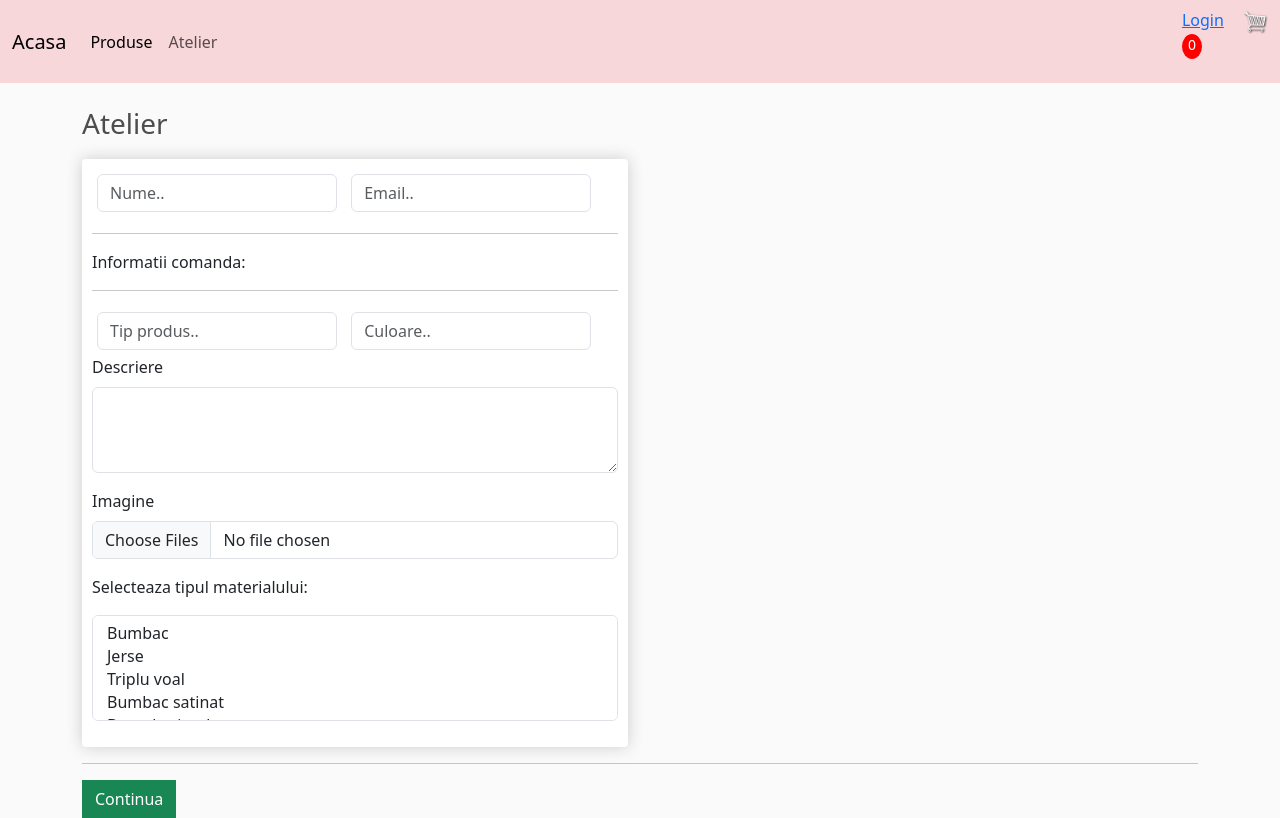
After one commit to GhineaCristina/Croitorie, a Django app: page /atelier/ in a window 1280 px wide. The commit adds this page. Run offline with Django 5.2, Linux system fonts and the light colour scheme.

Commit message:
Added atelier.html and home.html

```diff
--- /dev/null
+++ b/atelier/store/templates/store/atelier.html
@@ -0,0 +1,72 @@
+{% extends 'store/main.html' %}
+{% load static %}
+{% block content %}
+<h3>Atelier</h3>
+
+
+<div class="row">
+		<div class="col-lg-6">
+			<div class="box-element" id="form-wrapper">
+				<form id="form">
+					<div id="user-info">
+						<div class="form-field">
+							<input required class="form-control" type="text" name="name" placeholder="Nume..">
+						</div>
+						<div class="form-field">
+							<input required class="form-control" type="email" name="email" placeholder="Email..">
+						</div>
+					</div>
+
+					<div id="shipping-info">
+						<hr>
+						<p>Informatii comanda:</p>
+						<hr>
+						<div class="form-field">
+							<input class="form-control" type="text" name="address" placeholder="Tip produs..">
+						</div>
+						<div class="form-field">
+							<input class="form-control" type="text" name="city" placeholder="Culoare..">
+						</div>
+						<div class="mb-3">
+							  <label for="exampleFormControlTextarea1" class="form-label">Descriere</label>
+							  <textarea class="form-control" id="exampleFormControlTextarea1" rows="3"></textarea>
+						</div>
+						<div class="mb-3">
+							  <label for="formFileMultiple" class="form-label">Imagine</label>
+							  <input class="form-control" type="file" id="formFileMultiple" multiple>
+						</div>
+
+					</div>
+
+
+    <div class="mb-3">
+		<p>Selecteaza tipul materialului:</p>
+      <select class="form-select" multiple aria-label="Multiple select example">
+          <option value="1">Bumbac</option>
+          <option value = "2">Jerse</option>
+          <option value = "3">Triplu voal</option>
+          <option value = "4">Bumbac satinat</option>
+          <option value = "5">Dantela simpla</option>
+          <option value = "6">Dantela 3D</option>
+          <option value = "7">Stofa</option>
+          <option value = "8">Catifea</option>
+          <option value = "9">Tafta</option>
+          <option value = "10">Bumbac</option>
+          <option value = "11">Tul simplu</option>
+          <option value = "12">Tul cu model</option>
+      </select>
+    </div>
+
+</form>
+        </div>
+    </div>
+			</div>
+<hr>
+					<input id="form-button" class="btn btn-success btn-block" type="submit" value="Continua">
+			<br>
+			<div class="box-element hidden" id="payment-info">
+				<small>Paypal Options</small>
+			</div>
+
+		</div>
+{% endblock content %}
--- /dev/null
+++ b/atelier/store/templates/store/home.html
@@ -0,0 +1,5 @@
+{% extends 'store/main.html' %}
+{% load static %}
+{% block content %}
+<h3>Atelier de Croitorie</h3>
+{% endblock content %}
--- a/atelier/store/templates/store/main.html
+++ b/atelier/store/templates/store/main.html
@@ -16,17 +16,22 @@
 
     <nav class="navbar navbar-expand-lg bg-danger-subtle">
   <div class="container-fluid">
-    <a class="navbar-brand" href="{%url 'store'%}">Clothes</a>
+    <a class="navbar-brand" href="{%url 'home'%}">Acasa</a>
     <button class="navbar-toggler" type="button" data-bs-toggle="collapse" data-bs-target="#navbarSupportedContent" aria-controls="navbarSupportedContent" aria-expanded="false" aria-label="Toggle navigation">
       <span class="navbar-toggler-icon"></span>
     </button>
     <div class="collapse navbar-collapse" id="navbarSupportedContent">
       <ul class="navbar-nav me-auto mb-2 mb-lg-0">
         <li class="nav-item">
-          <a class="nav-link active" aria-current="page" href="{%url 'store'%}">Store</a>
+          <a class="nav-link active" aria-current="page" href="{%url 'store'%}">Produse</a>
+
         </li>
+        <li class="nav-item">
+          <a class="nav-link" href="{%url 'atelier' %}">Atelier</a>
+        </li>
+      </ul>
 
-      </ul>
+
       <div class="form-inline my-2 my-lg-0">
           <a href="#"class="btn-warning">Login</a>
           <a href="{% url 'cart' %}">
--- a/atelier/store/templates/store/store.html
+++ b/atelier/store/templates/store/store.html
@@ -9,8 +9,8 @@
                 <h6><strong>{{product.name}}</strong></h6>
 				<hr>
 
-				<button  class="btn btn-outline-secondary add-btn">Add to Cart</button>
-				<a class="btn btn-outline-success" href="#">View</a>
+				<button  class="btn btn-outline-secondary add-btn">Adauga in cos</button>
+				<a class="btn btn-outline-success" href="#">Vezi produs</a>
 				<h4 style="display: inline-block; float: right"><strong>{{product.price|floatformat:2}} Lei</strong></h4>
             </div>
         </div>
--- a/atelier/store/urls.py
+++ b/atelier/store/urls.py
@@ -2,7 +2,9 @@ from django.urls import path
 from . import views
 
 urlpatterns = [
-    path('', views.store, name='store'),
+    path('', views.home, name='home'),
+    path('store/', views.store, name='store'),
     path('cart/', views.cart, name='cart'),
     path('checkout/', views.checkout, name='checkout'),
+    path('atelier/', views.atelier, name='atelier'),
 ]
--- a/atelier/store/views.py
+++ b/atelier/store/views.py
@@ -5,6 +5,14 @@ def store(request):
     products=Product.objects.all()
     context={'products':products}
     return render(request, 'store/store.html', context)
+
+def home(request):
+    context={}
+    return render(request, 'store/home.html', context)
+
+def atelier(request):
+    context={}
+    return render(request, 'store/atelier.html', context)
 
 def cart(request):
     if request.user.is_authenticated:
```
Also changed, not shown: atelier/static/css/main.css (line endings or trailing spaces).
